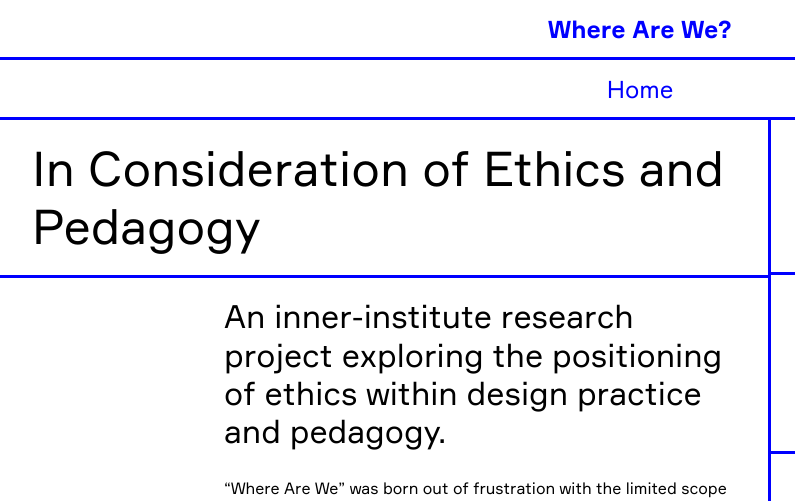
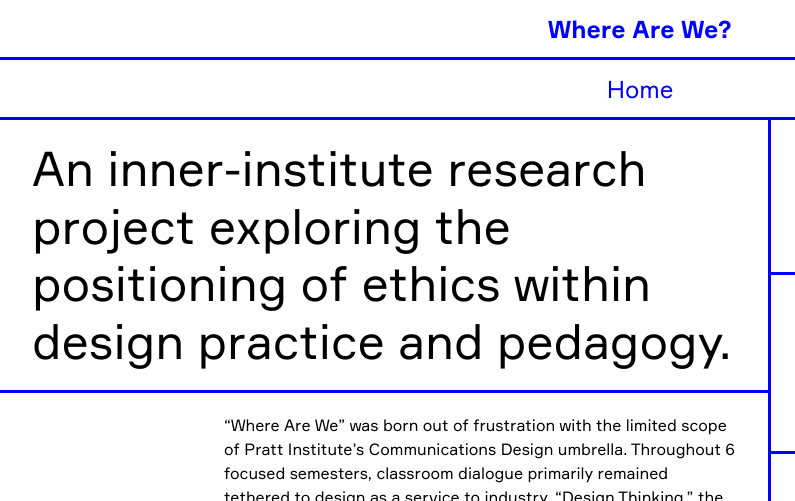
Before and after one commit to loganheffernan2/thesis-blank, a Gatsby site: page / in a window 1280 px wide. Shown: the top 501 px of the page, 0-795 px from the left. Built offline with nearby package versions, Linux system fonts and the light colour scheme; Gatsby itself is replaced by a stand-in of ours.

Commit message:
Home summary swap

```diff
--- a/src/pages/index.js
+++ b/src/pages/index.js
@@ -13,13 +13,13 @@ export default () =>
       <div id="vertDiv"></div>
       <div id="postContent">
       <span className="headerBumper"></span>
-      <div id="artSum">In Consideration of Ethics and Pedagogy</div>
+      <div id="artSum">An inner-institute research project exploring the positioning of ethics within design practice and pedagogy.</div>
       <div className="titleDiv"></div>
         <div
           id="textContent"
           className="blog-post-content"/>
       <p>
-      <span id="subhead">An inner-institute research project exploring the positioning of ethics within design practice and pedagogy.</span><br/><br/>“Where Are We” was born out of frustration with the limited scope of Pratt Institute’s Communications Design umbrella. Throughout 6 focused semesters, classroom dialogue primarily remained tethered to design as a service to industry. “Design Thinking,” the ethos which produced Silicon Valley libertarianism and eagerly greased the gears of contemporary capitalism, must be decentered  from a design program with ambitions of criticality. As Pratt’s graduates trudge toward marketspaces of global inequity, the institution bears the responsibility of reorienting its pedagogy to help students understand their positionality in both inner- and inter-disciplinary contexts.
+      “Where Are We” was born out of frustration with the limited scope of Pratt Institute’s Communications Design umbrella. Throughout 6 focused semesters, classroom dialogue primarily remained tethered to design as a service to industry. “Design Thinking,” the ethos which produced Silicon Valley libertarianism and eagerly greased the gears of contemporary capitalism, must be decentered  from a design program with ambitions of criticality. As Pratt’s graduates trudge toward marketspaces of global inequity, the institution bears the responsibility of reorienting its pedagogy to help students understand their positionality in both inner- and inter-disciplinary contexts.
       <br/><br/>“Where Are We” is an exercise of hope amidst this daunting landscape—through a series of inner-institute dialogues, the work looks to excavate conversations around ethics and responsibility that are not necessarily awarded syllabus space. The formal output of this project, shifted by coronavirus, has materialized as a digital publishing platform. Pulling reference from Ted Nelson’s insistence on visual connections and with an emphasis on interconnected information, the resultant website provides a resource for both immediate way-finding and speculation on curricular reform. Though initiated as an undergraduate capstone project, I hope to grow “Where Are We” into an on-going collaborative publishing project focused on ethics and pedagogy, an exploration in dislodging design practice from its industrial utility.</p>
       <img alt="" src="https://raw.githubusercontent.com/loganheffernan2/thesis-blank/master/static/assets/designPolitics-01-01.svg"></img>
       <div id="footerBumper" />
```
